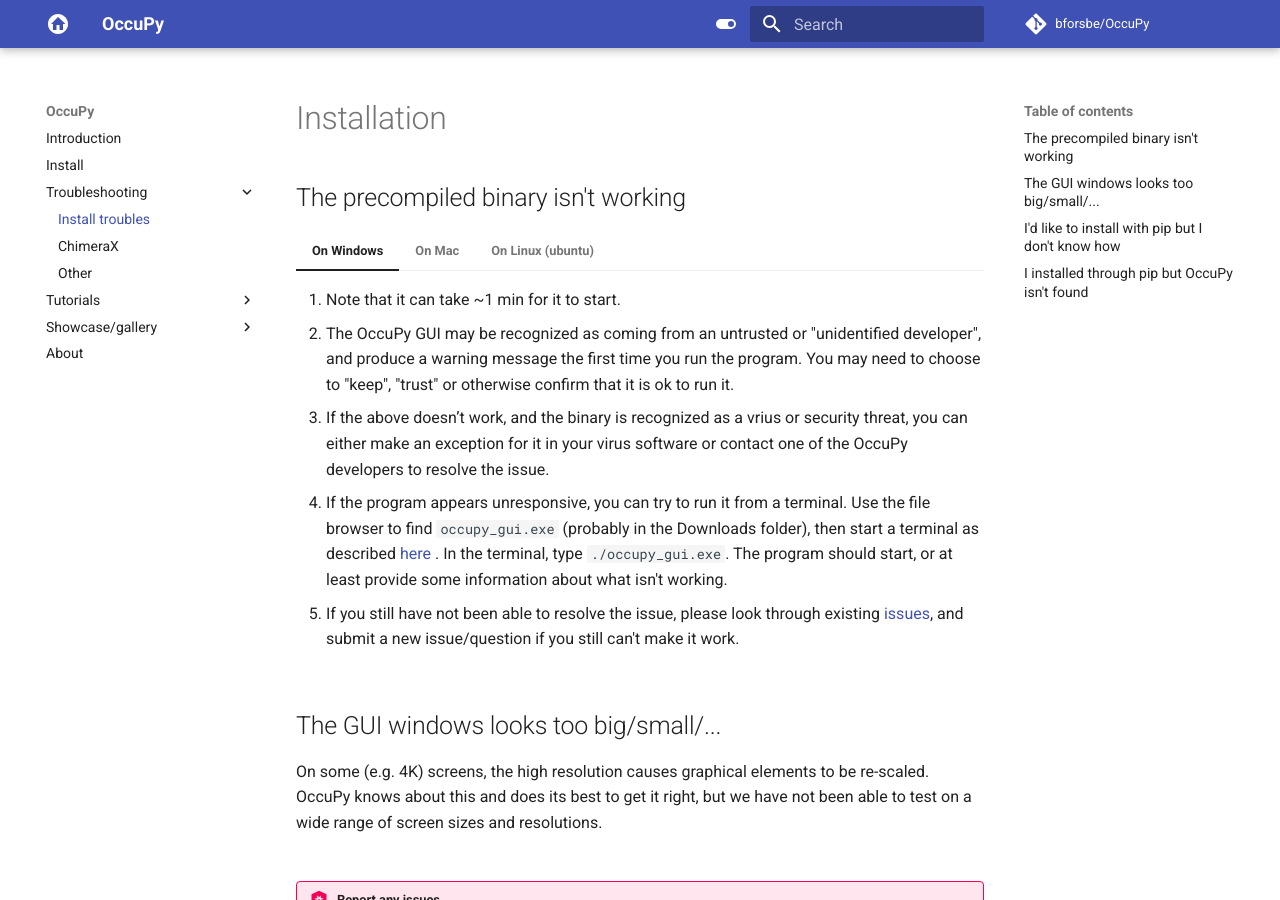
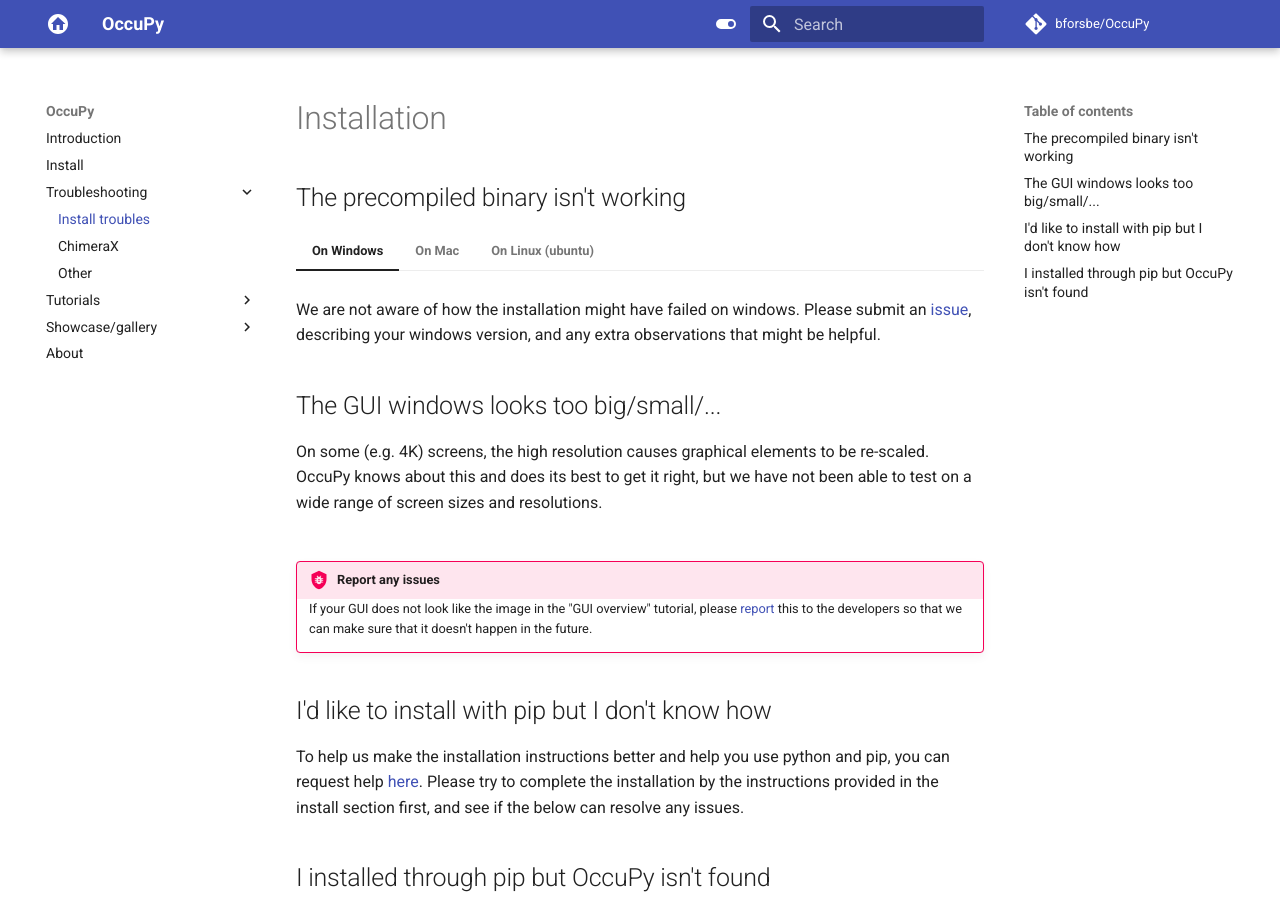
Before and after one commit to bforsbe/OccuPy, an MkDocs documentation site: the page built from docs/Troubleshooting/install_trbl.md, in a window 1280 px wide and 900 px high. Built offline with MkDocs 1.6.1 and Material for MkDocs 9.7.7, drawn with Linux system fonts in a browser that asks for light colours; comment, search, counter and statistics services are not loaded.

Commit message:
remove extra install troubles for old binaries

```diff
--- a/docs/Troubleshooting/install_trbl.md
+++ b/docs/Troubleshooting/install_trbl.md
@@ -4,20 +4,10 @@
 
 === "On Windows"
 
-    1. Note that it can take ~1 min for it to start.
-    2. The OccuPy GUI may be recognized as coming from an untrusted or "unidentified developer", and produce a warning
-    message the first time you run the program. You may need to choose to "keep", "trust" or otherwise confirm that
-    it is ok to run it.
-    3. If the above doesn’t work, and the binary is recognized as a vrius or security threat, you can either make an
-    exception for it in your virus software or contact one of the OccuPy developers to resolve the issue.
-    4. If the program appears unresponsive, you can try to run it from a terminal. Use the file browser to find
-    `occupy_gui.exe` (probably in the Downloads folder), then start a terminal as described
-    <a href="https://superuser.com/questions/339997/how-to-open-a-terminal-quickly-from-a-file-explorer-at-a-folder-in-windows-7#:~:text=Hold,open%20the%20shell.">here</a>
-    . In the terminal, type `./occupy_gui.exe`. The program should start, or at least provide some information about
-    what isn't working.
-    5. If you still have not been able to resolve the issue, please look through existing
-    <a href="https://github.com/bforsbe/OccuPy/issues">issues</a>,
-    and submit a new issue/question if you still can't make it work.
+    <br>
+    We are not aware of how the installation might have failed on windows. Please submit an
+    <a href="https://github.com/bforsbe/OccuPy/issues">issue</a>, describing your windows version, and
+    any extra observations that might be helpful.
 
 === "On Mac"
 
@@ -38,18 +28,9 @@
 
 === "On Linux (ubuntu)"
 
-    1. Note that it can take ~1 min for it to start.
-    2. If you get a messsage saying "Could not display occupy_gui, thereis no application installed for
-    executable files", then you may need to alter the "permissions". Click "OK", then right-click the binary and
-    select "Properties". Under "Permissions", make sure "Allow to execute file as program" is checked. Alternatively,
-    you can use a terminal to change the permisssions by typing `chmod a+x occupy_gui`.
-    3. If the above doesn’t work, you can run the binary from the command line, which may provide some more info.
-    Open a terminal in the folder where the OccuPy GUI binary is located, and run it by typing `./occupy_gui`
-    4. If you still have not been able to resolve the issue, please look through existing
-    <a href="https://github.com/bforsbe/OccuPy/issues">issues</a>,
-    and submit a new issue/question if you still can't make it work.
-
-
+    <br>
+    We are not aware of how the installation might have failed on linux. Please submit an
+    <a href="https://github.com/bforsbe/OccuPy/issues">issue</a>, describing your system and observations.
 
 ## The GUI windows looks too big/small/...
 
```
